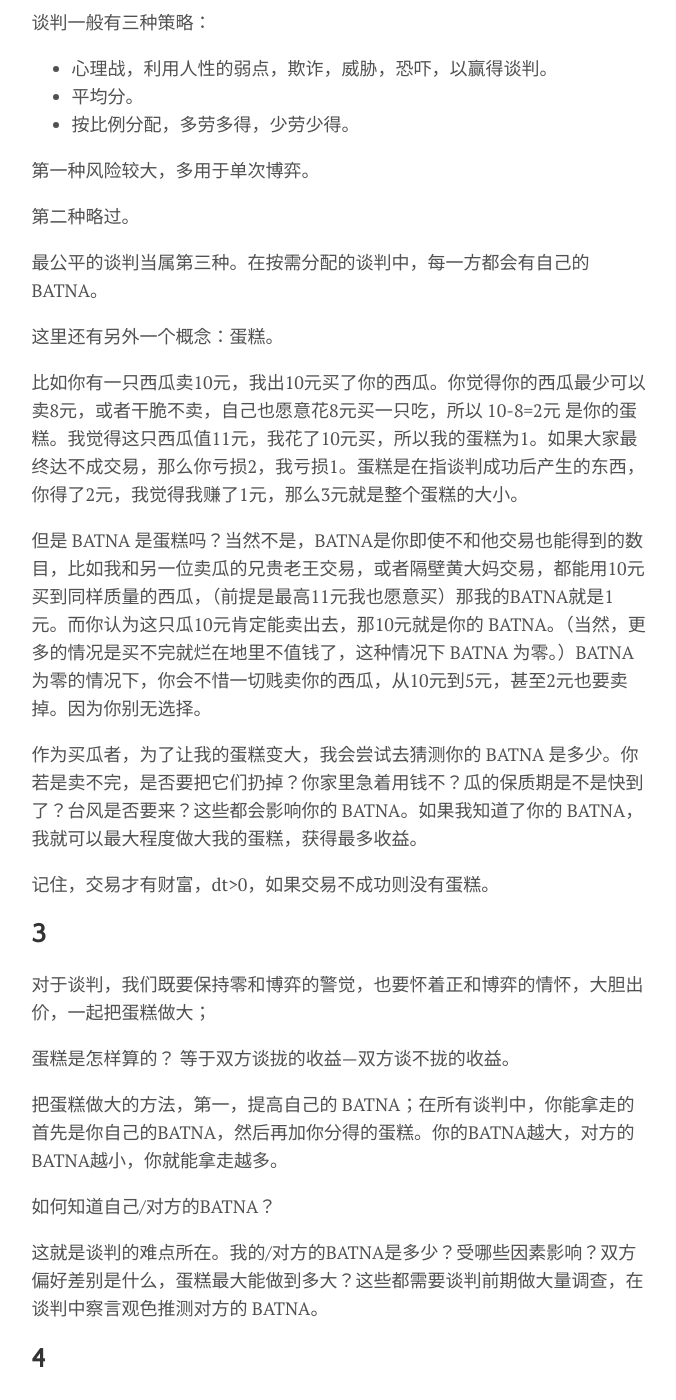
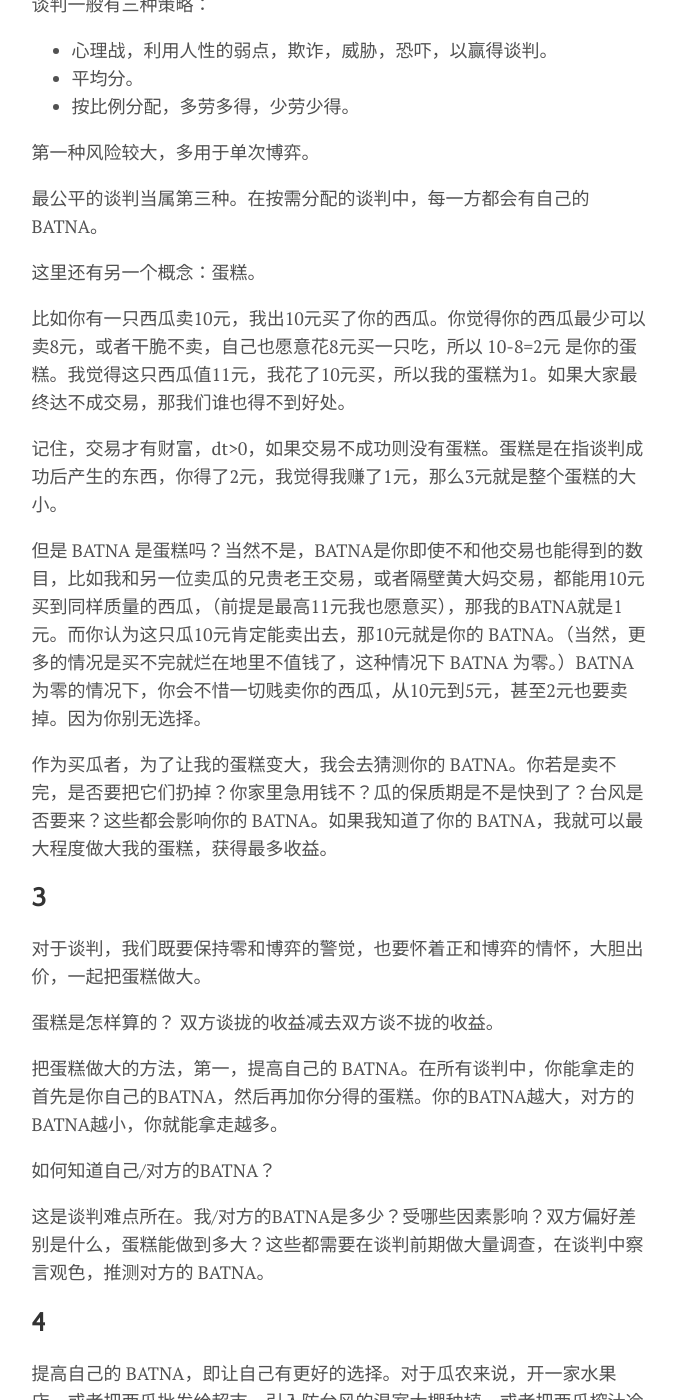
Before and after one commit to YanQinYuan/yanqinyuan.github.io, a Jekyll site: the page built from _posts/2018-03-16-batna.md, in a window 1280 px wide and 1400 px high, scrolled down 1085 px. Shown: the whole window, without its empty margins (301-977 px from the left). Built offline with Jekyll 4.4.1, drawn with Linux system fonts in a browser that asks for light colours; some of the changed text lies outside the part shown.

Commit message:
update batna

```diff
--- a/_posts/2018-03-16-batna.md
+++ b/_posts/2018-03-16-batna.md
@@ -1,16 +1,13 @@
 ---
 layout: post
-title: "你的最佳替代方案是什么？"
+title: "谈判之要义————你的最佳替代方案是什么？"
 date: 2018-03-11
 categories: essay
 image: spools.jpg
 ---
 
 ## 1
-先来介绍一个概念：BATNA
-
-什么是 BATNA ?Best Alternative to a negotiated agreement
-（最佳替代方案）
+最佳替代方案即 BATNA————Best Alternative to a negotiated agreement.
 
 意思是如果这次谈判不成功，其他最好的选择即 BATNA。通俗讲，即底线。
 
@@ -31,30 +28,29 @@ image: spools.jpg
 
 第一种风险较大，多用于单次博弈。
 
-第二种略过。
-
 最公平的谈判当属第三种。在按需分配的谈判中，每一方都会有自己的 BATNA。
 
-这里还有另外一个概念：蛋糕。
+这里还有另一个概念：蛋糕。
 
-比如你有一只西瓜卖10元，我出10元买了你的西瓜。你觉得你的西瓜最少可以卖8元，或者干脆不卖，自己也愿意花8元买一只吃，所以 10-8=2元 是你的蛋糕。我觉得这只西瓜值11元，我花了10元买，所以我的蛋糕为1。如果大家最终达不成交易，那么你亏损2，我亏损1。蛋糕是在指谈判成功后产生的东西，你得了2元，我觉得我赚了1元，那么3元就是整个蛋糕的大小。
+比如你有一只西瓜卖10元，我出10元买了你的西瓜。你觉得你的西瓜最少可以卖8元，或者干脆不卖，自己也愿意花8元买一只吃，所以 10-8=2元 是你的蛋糕。我觉得这只西瓜值11元，我花了10元买，所以我的蛋糕为1。如果大家最终达不成交易，那我们谁也得不到好处。
 
-但是 BATNA 是蛋糕吗？当然不是，BATNA是你即使不和他交易也能得到的数目，比如我和另一位卖瓜的兄贵老王交易，或者隔壁黄大妈交易，都能用10元买到同样质量的西瓜，（前提是最高11元我也愿意买）那我的BATNA就是1元。而你认为这只瓜10元肯定能卖出去，那10元就是你的 BATNA。（当然，更多的情况是买不完就烂在地里不值钱了，这种情况下 BATNA 为零。）BATNA为零的情况下，你会不惜一切贱卖你的西瓜，从10元到5元，甚至2元也要卖掉。因为你别无选择。
+记住，交易才有财富，dt>0，如果交易不成功则没有蛋糕。蛋糕是在指谈判成功后产生的东西，你得了2元，我觉得我赚了1元，那么3元就是整个蛋糕的大小。
 
-作为买瓜者，为了让我的蛋糕变大，我会尝试去猜测你的 BATNA 是多少。你若是卖不完，是否要把它们扔掉？你家里急着用钱不？瓜的保质期是不是快到了？台风是否要来？这些都会影响你的 BATNA。如果我知道了你的 BATNA，我就可以最大程度做大我的蛋糕，获得最多收益。
+但是 BATNA 是蛋糕吗？当然不是，BATNA是你即使不和他交易也能得到的数目，比如我和另一位卖瓜的兄贵老王交易，或者隔壁黄大妈交易，都能用10元买到同样质量的西瓜，（前提是最高11元我也愿意买），那我的BATNA就是1元。而你认为这只瓜10元肯定能卖出去，那10元就是你的 BATNA。（当然，更多的情况是买不完就烂在地里不值钱了，这种情况下 BATNA 为零。）BATNA为零的情况下，你会不惜一切贱卖你的西瓜，从10元到5元，甚至2元也要卖掉。因为你别无选择。
 
-记住，交易才有财富，dt>0，如果交易不成功则没有蛋糕。
+作为买瓜者，为了让我的蛋糕变大，我会去猜测你的 BATNA。你若是卖不完，是否要把它们扔掉？你家里急用钱不？瓜的保质期是不是快到了？台风是否要来？这些都会影响你的 BATNA。如果我知道了你的 BATNA，我就可以最大程度做大我的蛋糕，获得最多收益。
+
 
 ## 3
-对于谈判，我们既要保持零和博弈的警觉，也要怀着正和博弈的情怀，大胆出价，一起把蛋糕做大；
+对于谈判，我们既要保持零和博弈的警觉，也要怀着正和博弈的情怀，大胆出价，一起把蛋糕做大。
 
-蛋糕是怎样算的？ 等于双方谈拢的收益—双方谈不拢的收益。
+蛋糕是怎样算的？ 双方谈拢的收益减去双方谈不拢的收益。
 
-把蛋糕做大的方法，第一，提高自己的 BATNA；在所有谈判中，你能拿走的首先是你自己的BATNA，然后再加你分得的蛋糕。你的BATNA越大，对方的BATNA越小，你就能拿走越多。
+把蛋糕做大的方法，第一，提高自己的 BATNA。在所有谈判中，你能拿走的首先是你自己的BATNA，然后再加你分得的蛋糕。你的BATNA越大，对方的BATNA越小，你就能拿走越多。
 
 如何知道自己/对方的BATNA？
 
-这就是谈判的难点所在。我的/对方的BATNA是多少？受哪些因素影响？双方偏好差别是什么，蛋糕最大能做到多大？这些都需要谈判前期做大量调查，在谈判中察言观色推测对方的 BATNA。
+这是谈判难点所在。我/对方的BATNA是多少？受哪些因素影响？双方偏好差别是什么，蛋糕能做到多大？这些都需要在谈判前期做大量调查，在谈判中察言观色，推测对方的 BATNA。
 
 ## 4
 提高自己的 BATNA，即让自己有更好的选择。对于瓜农来说，开一家水果店，或者把西瓜批发给超市，引入防台风的温室大棚种植，或者把西瓜榨汁冷藏，都是提高 BATNA 的手段，这样才能在商业对峙中留有余地。
```
